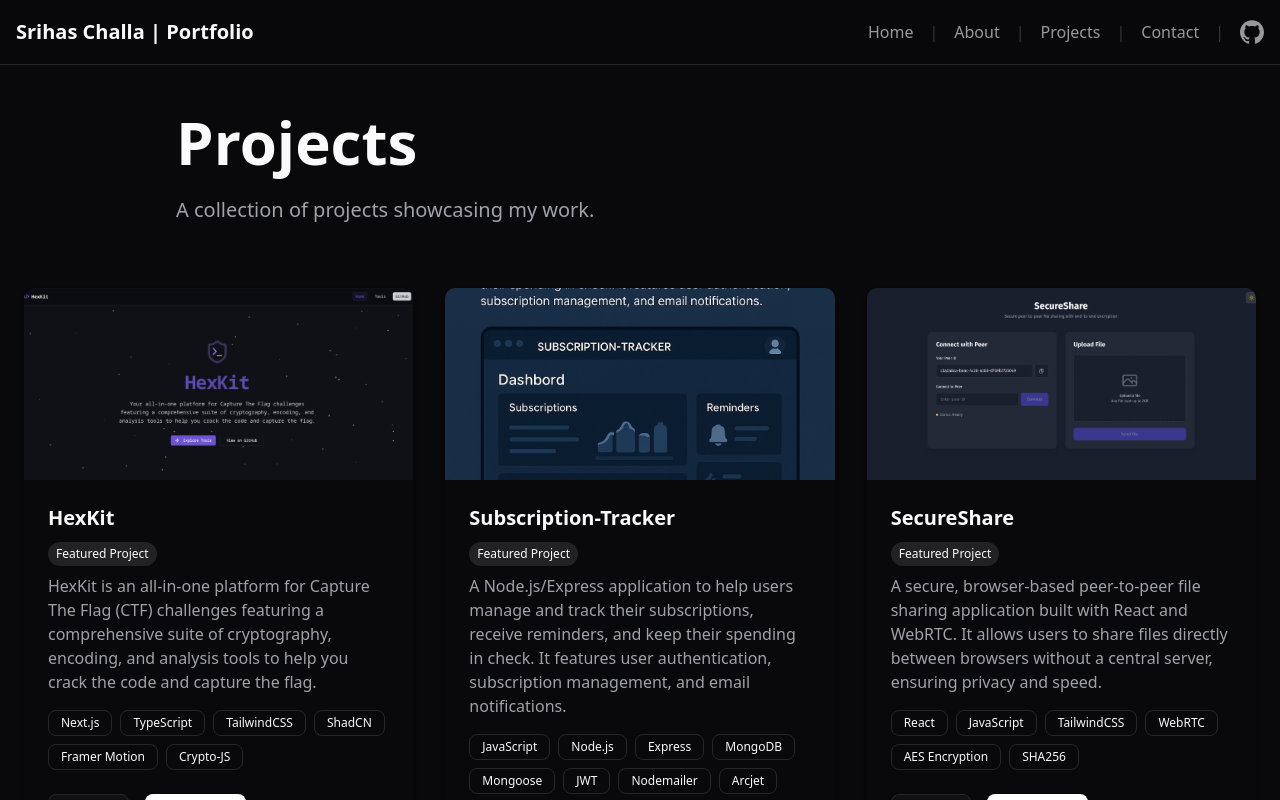
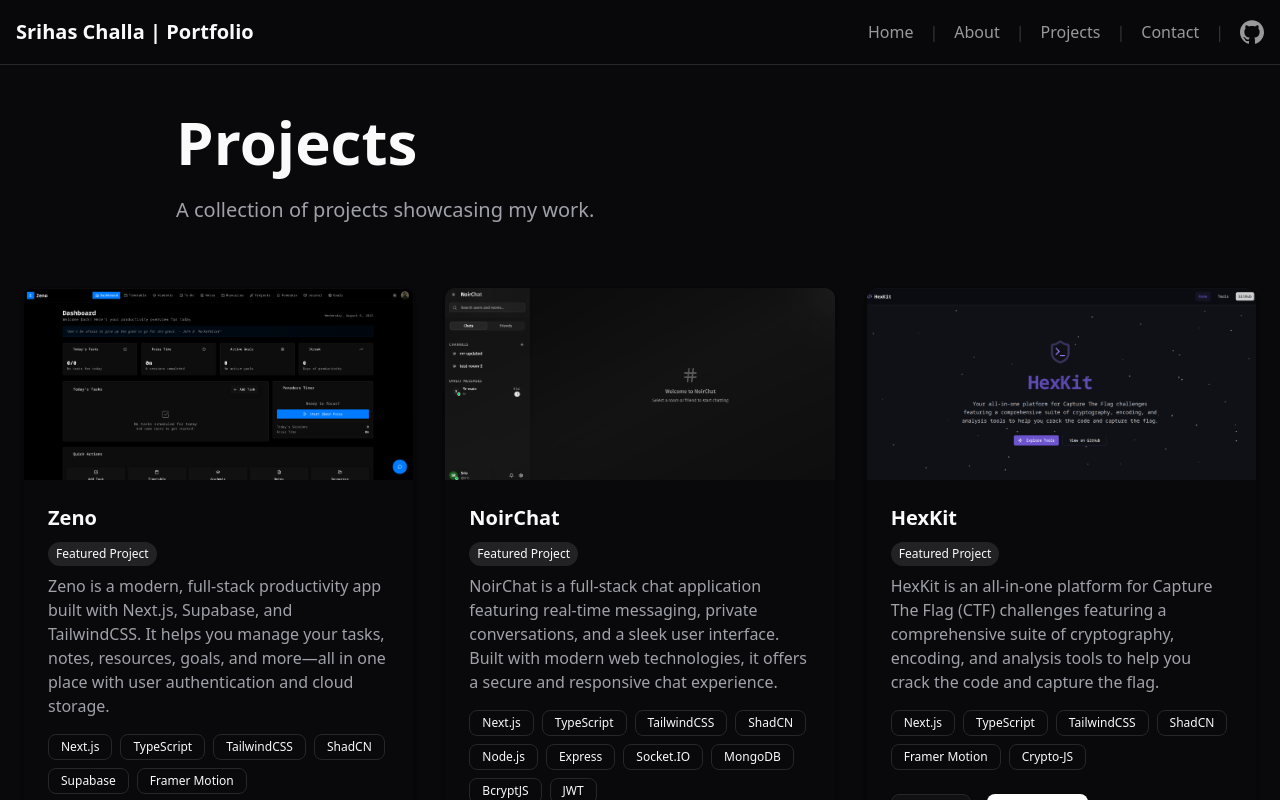
Before and after one commit to SrihasRC/Portfolio-V2, a Next.js app: page /projects in a window 1280 px wide. Shown: the top 800 px of the page. Built offline with nearby package versions, Linux system fonts and the light colour scheme.

Commit message:
feat: update projects section

```diff
--- a/app/data/projects.ts
+++ b/app/data/projects.ts
@@ -16,6 +16,51 @@ interface Project {
 export const projectsData: Project[] = [
   {
     id: "1",
+    title: "Zeno",
+    description:
+      "Zeno is a modern, full-stack productivity app built with Next.js, Supabase, and TailwindCSS. It helps you manage your tasks, notes, resources, goals, and more—all in one place with user authentication and cloud storage.",
+    image: "/projects/zeno.png",
+    technologies: [
+      "Next.js",
+      "TypeScript",
+      "TailwindCSS",
+      "ShadCN",
+      "Supabase",
+      "Framer Motion",
+    ],
+    category: "Web Development",
+    links: {
+      github: "https://github.com/SrihasRC/Zeno",
+      live: "https://zeno-sr.vercel.app/",
+    },
+    featured: true,
+  },
+  {
+    id: "2",
+    title: "NoirChat",
+    description:
+      "NoirChat is a full-stack chat application featuring real-time messaging, private conversations, and a sleek user interface. Built with modern web technologies, it offers a secure and responsive chat experience.",
+    image: "/projects/noirchat.png",
+    technologies: [
+      "Next.js",
+      "TypeScript",
+      "TailwindCSS",
+      "ShadCN",
+      "Node.js",
+      "Express",
+      "Socket.IO",
+      "MongoDB",
+      "BcryptJS",
+      "JWT",
+    ],
+    category: "Web Development",
+    links: {
+      github: "https://github.com/SrihasRC/NoirChat",
+    },
+    featured: true,
+  },
+  {
+    id: "3",
     title: "HexKit",
     description:
       "HexKit is an all-in-one platform for Capture The Flag (CTF) challenges featuring a comprehensive suite of cryptography, encoding, and analysis tools to help you crack the code and capture the flag.",
@@ -36,7 +81,7 @@ export const projectsData: Project[] = [
     featured: true,
   },
   {
-    id: "2",
+    id: "4",
     title: "Subscription-Tracker",
     description:
       "A Node.js/Express application to help users manage and track their subscriptions, receive reminders, and keep their spending in check. It features user authentication, subscription management, and email notifications.",
@@ -56,10 +101,10 @@ export const projectsData: Project[] = [
     links: {
       github: "https://github.com/SrihasRC/Subscription-Tracker",
     },
-    featured: true,
+    featured: false,
   },
   {
-    id: "3",
+    id: "5",
     title: "SecureShare",
     description:
       "A secure, browser-based peer-to-peer file sharing application built with React and WebRTC. It allows users to share files directly between browsers without a central server, ensuring privacy and speed.",
@@ -77,6 +122,6 @@ export const projectsData: Project[] = [
       github: "https://github.com/SrihasRC/SecureShare",
       live: "https://secureshare11.netlify.app/",
     },
-    featured: true,
+    featured: false,
   },
 ];
```
Also changed, not shown: public/projects/noirchat.png (added), public/projects/zeno.png (added).
